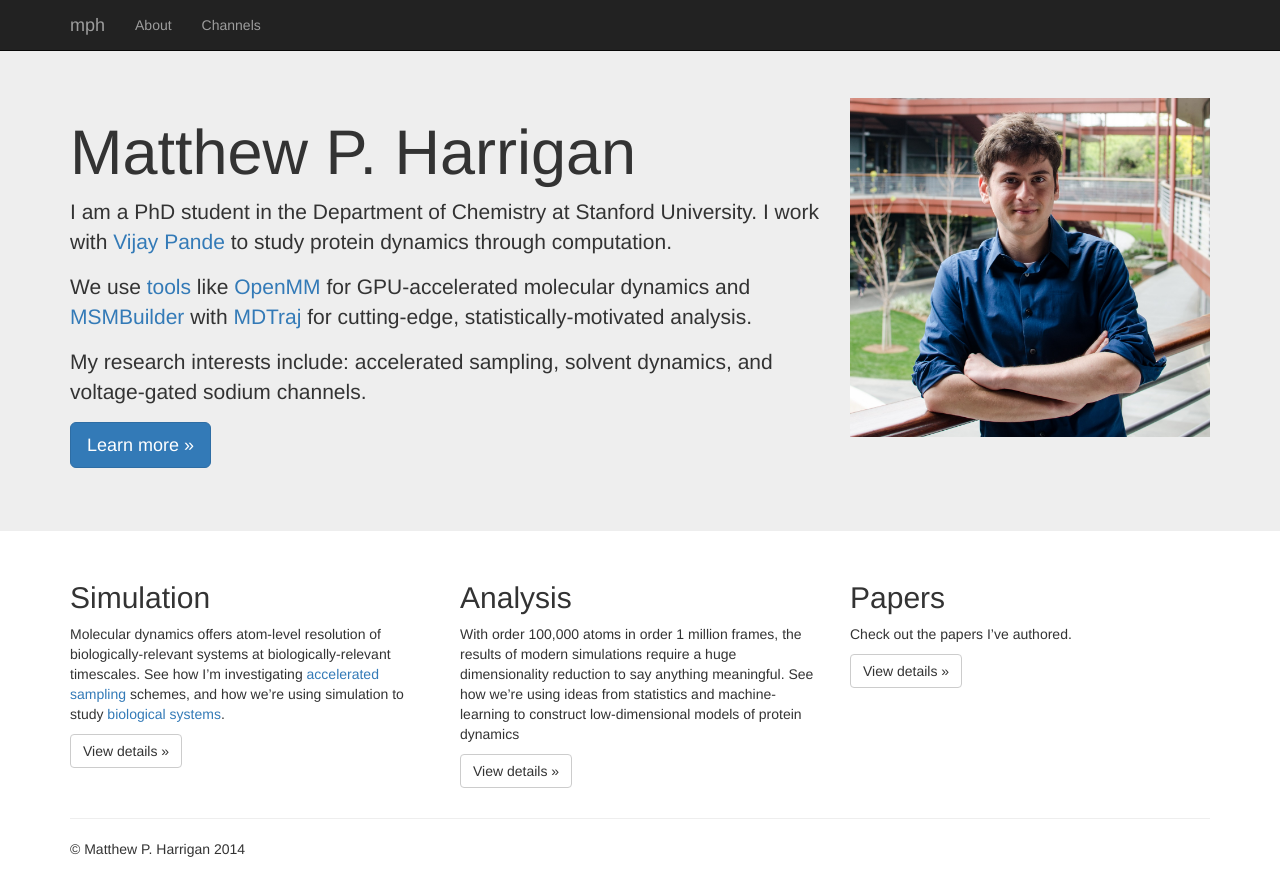
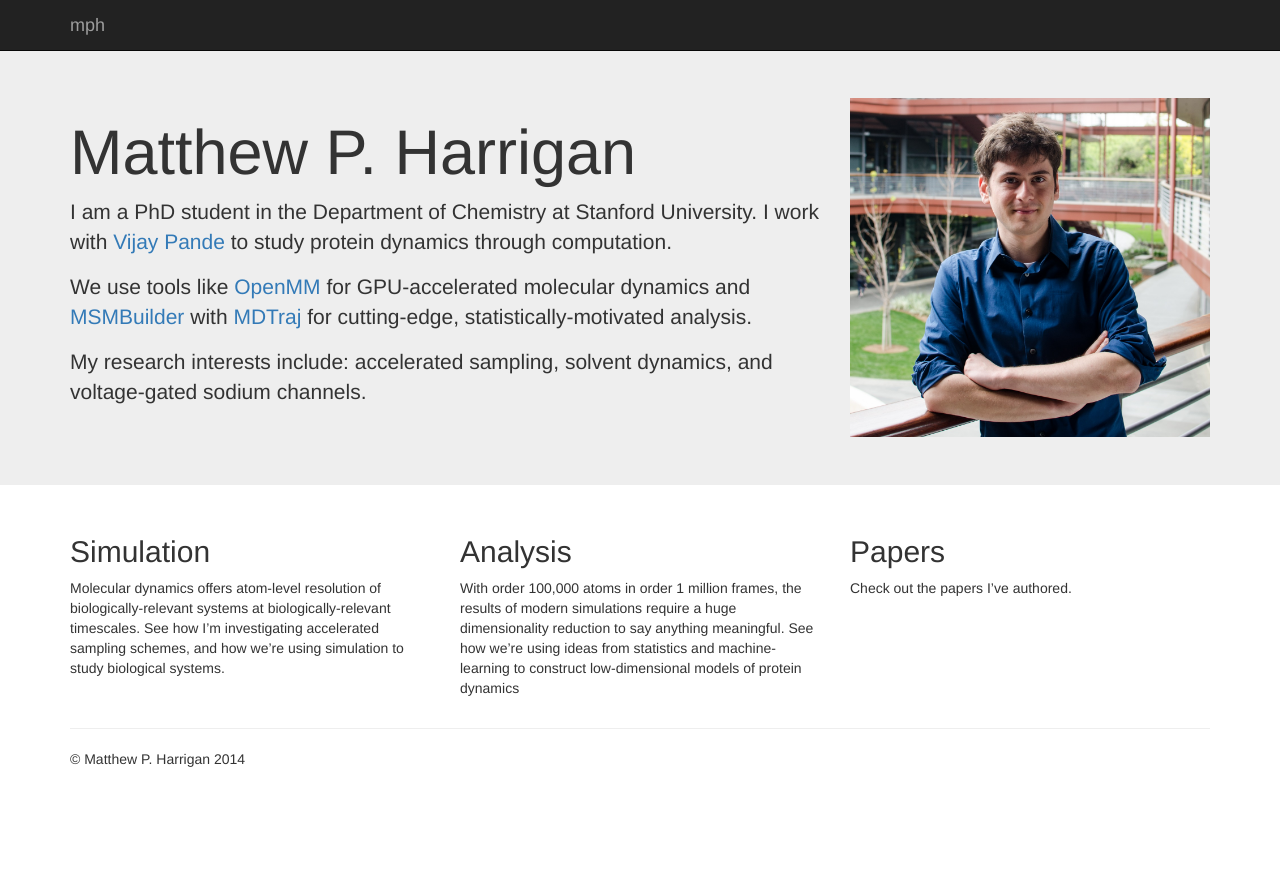
Before and after one commit to mpharrigan/mpharrigan.github.io, a Jekyll site: the page built from index.md, in a window 1280 px wide. Shown: the top 896 px of the page. Built offline with Jekyll 4.4.1, drawn with Linux system fonts in a browser that asks for light colours; nearby versions of some CDN libraries; library files that are not in the unit come from our copies.

Commit message:
Remove dead links

```diff
--- a/_includes/jheader.html
+++ b/_includes/jheader.html
@@ -39,8 +39,6 @@
 
         <div class="collapse navbar-collapse">
             <ul class="nav navbar-nav">
-                <li><a href="#">About</a></li>
-                <li><a href="{{site.url}}/channels/">Channels</a></li>
             </ul>
         </div>
 
--- a/_layouts/index.html
+++ b/_layouts/index.html
@@ -8,10 +8,6 @@
             <div class="col-xs-8">
                 <h1>{{ page.h1 }}</h1>
                 {{ content }}
-            <p><a class="btn btn-primary btn-lg"
-                href="{{site.url}}/{{page.buttonLink}}" role="button">
-                {{ page.buttonText }} &raquo;
-            </a></p>
         </div>
         <div class="col-xs-4">
             <img src="{{site.url}}/assets/{{page.image}}"
@@ -27,9 +23,6 @@
         <div class="col-md-4">
             <h2>{{ front.title }}</h2>
             {{ front.output }}
-            <p><a class="btn btn-default" href="#" role="button">
-                View details &raquo;
-            </a></p>
         </div>
       {% endfor %}
   </div>
--- a/index.md
+++ b/index.md
@@ -2,8 +2,6 @@
 layout: index
 title: Matthew Harrigan
 h1: Matthew P. Harrigan
-buttonText: Learn more
-buttonLink: about
 image: mph.jpg
 ---
 
```
Also changed, not shown: other parts of index.md (+1 -3 lines), _fronts/f1-simulation.md (+2 -5 lines).
